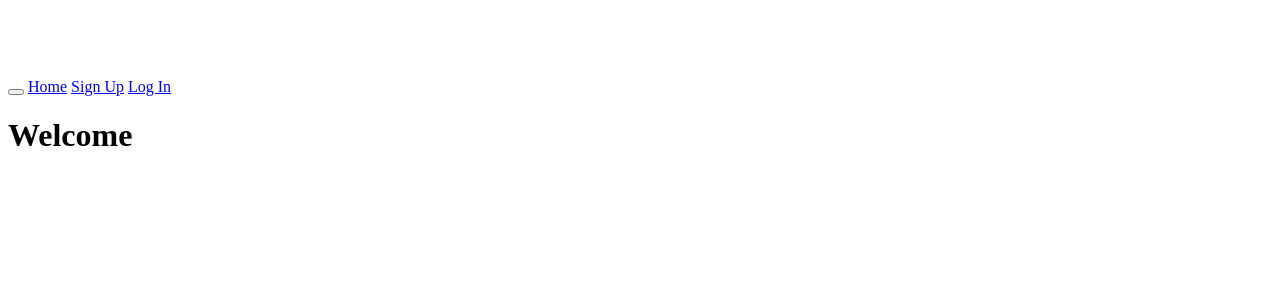
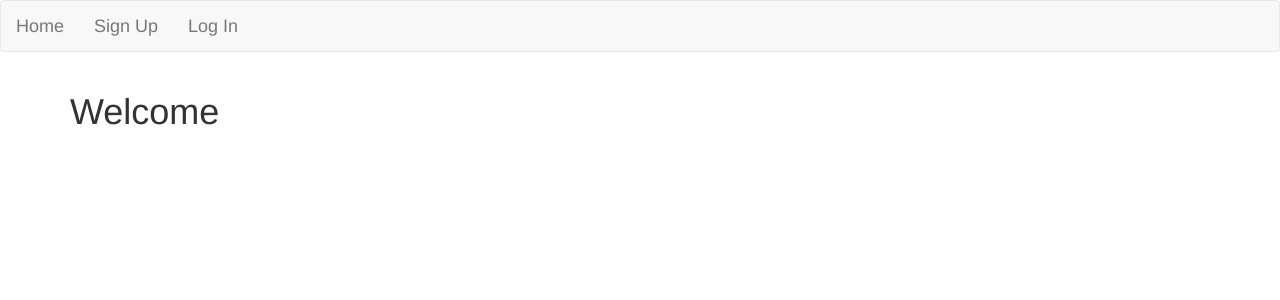
Before and after one commit to GuttermanA/mod2-final-project, a Rails app: page / in a window 1280 px wide. Shown: the top 300 px of the page. Run offline with Rails 7, Linux system fonts and the light colour scheme; style sheets or scripts are compiled from the project's sources; some libraries are stand-ins or nearby versions.

Commit message:
link bootstrap css

```diff
--- a/app/views/layouts/application.html.erb
+++ b/app/views/layouts/application.html.erb
@@ -1,27 +1,16 @@
 <!DOCTYPE html>
 <html>
   <head>
-    <title>Amusement Park</title>
-    <%= stylesheet_link_tag    "application", media: "all" %>
-    <%= javascript_include_tag "application" %>
-    <%= csrf_meta_tags %>
-    <%= analytics_init if Rails.env.production? %>
-    <link href="//netdna.bootstrapcdn.com/font-awesome/4.0.3/css/font-awesome.css" rel="stylesheet"></link>
+    <title>Would You Rather</title>
+    <link rel="stylesheet" type="text/css" href="https://maxcdn.bootstrapcdn.com/bootstrap/3.3.7/css/bootstrap.min.css">
   </head>
   <body>
-    <!--  navbar -->
-    <div class="navbar navbar-inverse navbar-fixed-top" role="navigation">
-      <div class="container">
-        <div class="navbar-header">
-          <button type="button" class="navbar-toggle" data-toggle="collapse" data-target=".navbar-collapse">
-            <span class="sr-only">Toggle navigation</span>
-            <span class="icon-bar"></span>
-            <span class="icon-bar"></span>
-            <span class="icon-bar"></span>
-          </button>
-        <a class="navbar-brand" href="<%= root_url %>"/>Home</a>
+    <!-- navbar -->
+    <nav class="navbar navbar-default">
+      <div class="navbar-header">
+        <a href="<%= root_url %>" class="navbar-brand">Home</a>
         <% if current_user %>
-          <a class="navbar-brand" href="<%= user_path(current_user) %>">Hello, <%= current_user.username %>!</a>
+          <a class="navbar-brand" href="<%= user_path(current_user) %>">Hello, <%= current_user.username.titleize %>!</a>
           <% if remaining_questions.empty? %>
             <%= link_to 'Questions', out_of_questions_path , {class: "navbar-brand"} %>
           <% else %>
@@ -32,14 +21,9 @@
           <a class="navbar-brand" href="<%= signup_path %>">Sign Up</a>
           <a class="navbar-brand" href="<%= login_path %>">Log In</a>
         <% end %>
-        </div>
-        <div class="navbar-collapse collapse">
-          <ul class="nav navbar-nav">
-           <!--  nav here -->
-          </ul>
-        </div><!--/.nav-collapse -->
       </div>
-    </div>
+    </nav>
+
 
     <!-- content -->
     <div class="container"  role="main">
```
Also changed, not shown: 2 other files.
